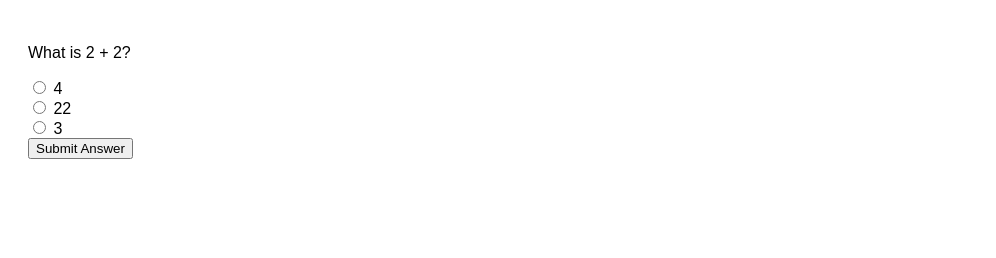
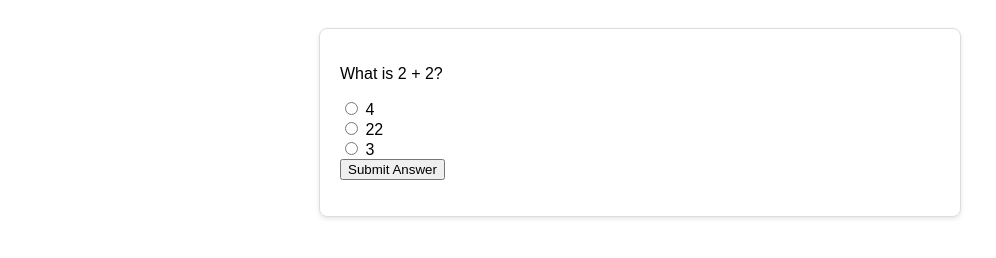
Before and after one commit to Kaydev-cmd/ALX_Simple_Quiz, a plain HTML site: page index.html in a window 1280 px wide. Shown: the whole page, without its empty margins (0-996 px from the left). Drawn offline with Linux system fonts and the light colour scheme.

Commit message:
style: add styling for quiz container with layout and visual enhancements

```diff
--- a/styles.css
+++ b/styles.css
@@ -2,3 +2,12 @@ body {
   font-family: Arial, Helvetica, sans-serif;
   padding: 20px;
 }
+
+#quiz-container {
+  max-width: 600px;
+  margin: auto;
+  padding: 20px;
+  border: 1px solid #ddd;
+  border-radius: 8px;
+  box-shadow: 0 2px 4px rgba(0, 0, 0, 0.1);
+}
```
